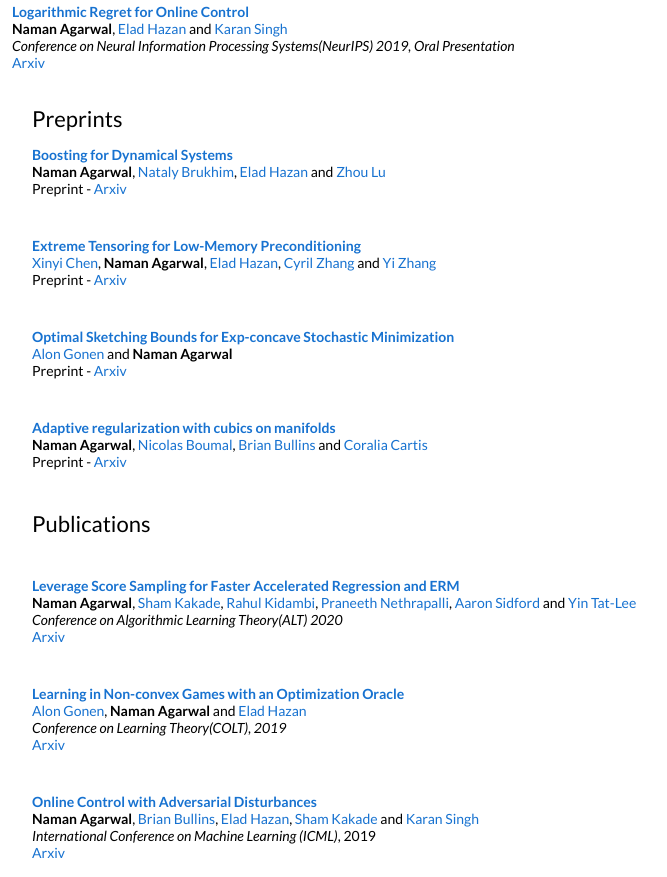
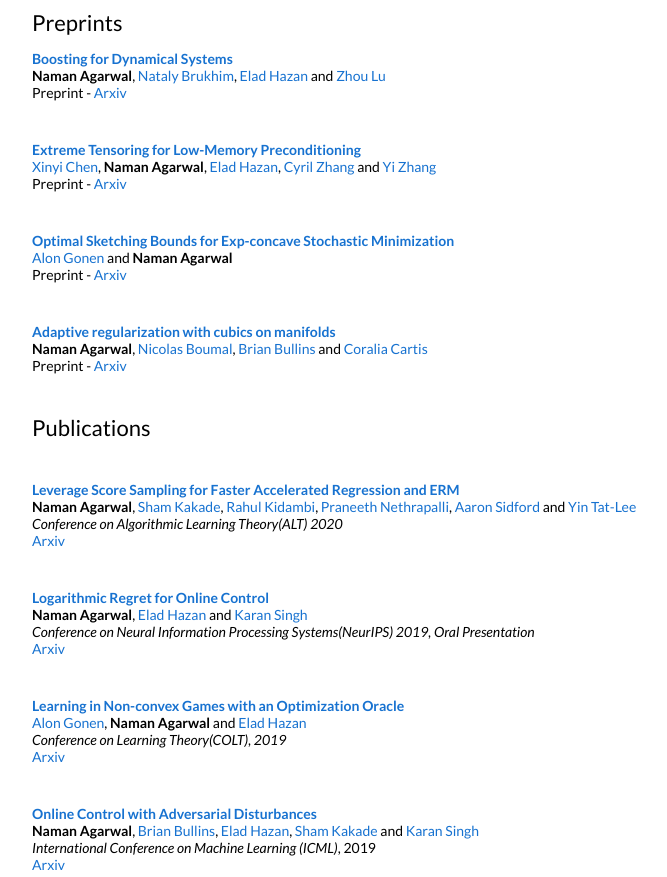
Before and after one commit to naman33k/naman33k.github.io, a plain HTML site: page index.html in a window 1280 px wide. Shown: the part 571-1448 px from the top of the page, without its empty margins (228-895 px from the left). Drawn offline with Linux system fonts and the light colour scheme.

Commit message:
Fixed some papers

```diff
--- a/index.html
+++ b/index.html
@@ -188,7 +188,7 @@
       <tr>
         <td width="100%" valign="middle">
           <heading>Publications</heading>
-          <tr>
+      <tr>
         <td valign="top" width="100%">
           <p> <a href="https://arxiv.org/abs/1711.08426"><papertitle>Leverage Score Sampling for Faster Accelerated Regression and ERM</papertitle></a><br>
           <strong>Naman Agarwal</strong>, <a href="https://homes.cs.washington.edu/~sham">Sham Kakade</a>, <a href="https://rahulkidambi.github.io/">Rahul Kidambi</a>, <a href="https://www.microsoft.com/en-us/research/people/praneeth">Praneeth Nethrapalli</a>, <a href="http://www.aaronsidford.com/">Aaron Sidford</a> and <a href="http://yintat.com/">Yin Tat-Lee</a><br>
@@ -198,7 +198,8 @@
         </td>
       </tr>
 
-          <tr>
+      <tr>
+        <td valign="top" width="100%">
           <p> <a href="#"><papertitle>Logarithmic Regret for Online Control</papertitle></a><br>
           <strong>Naman Agarwal</strong>, <a href="https://www.cs.princeton.edu/~ehazan/">Elad Hazan</a> and <a href="http://i-am-karan-singh.github.io/">Karan Singh</a><br>
           <em>Conference on Neural Information Processing Systems(NeurIPS) 2019, Oral Presentation</em><br>
```
